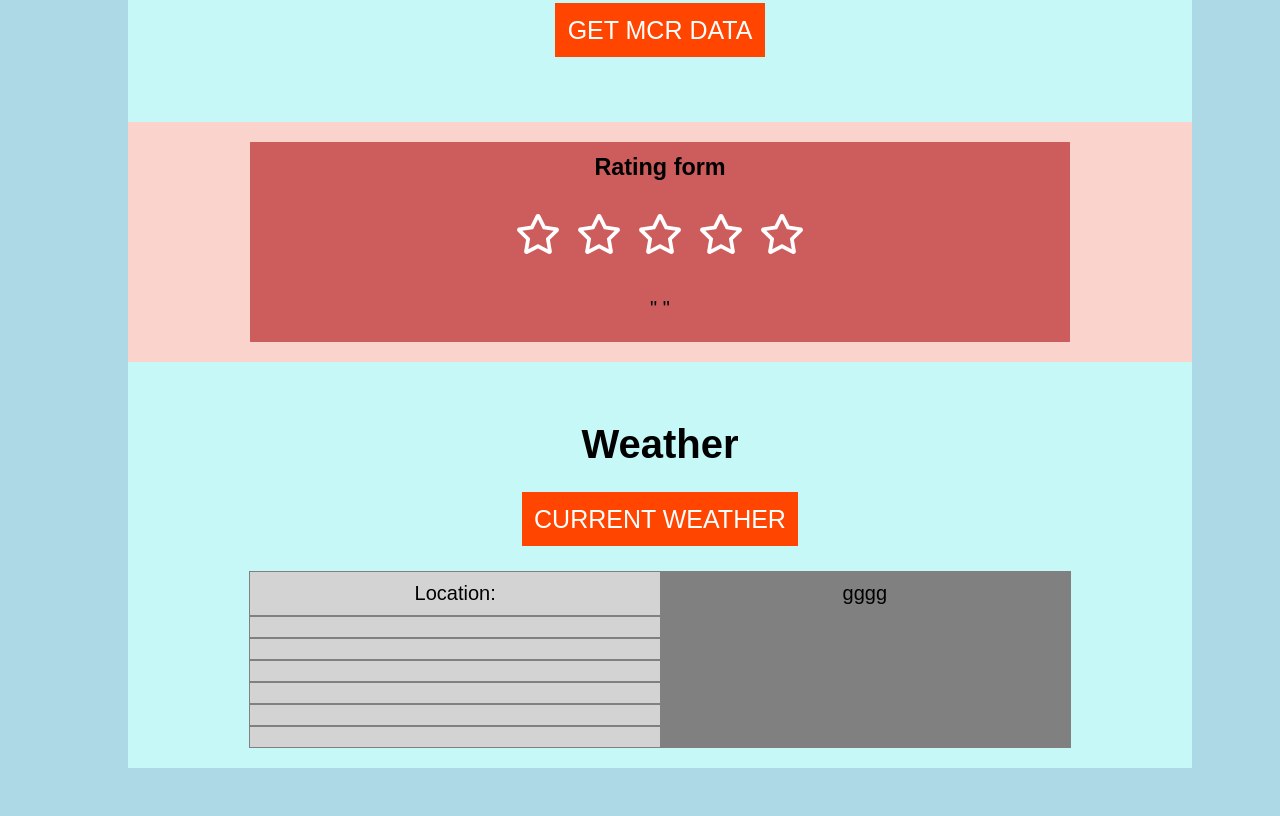
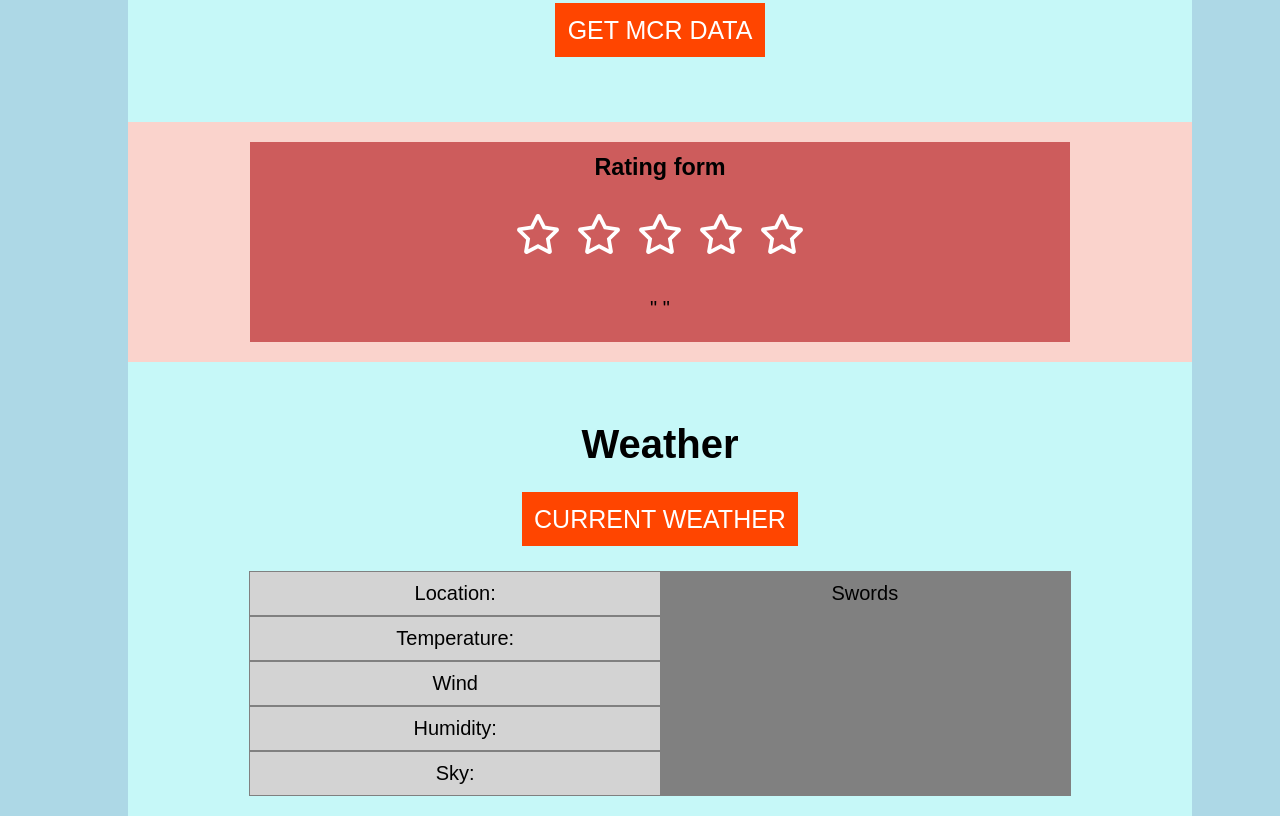
Before and after one commit to ArturMro/jquery-ajax, a plain HTML site: page index.html in a window 1280 px wide. Shown: the part 1491-2307 px from the top of the page. Before the commit the page ends 2259 px from the top, so only its background shows below. Drawn offline with nearby package versions, Linux system fonts and the light colour scheme.

Commit message:
Add files via upload

```diff
--- a/index.html
+++ b/index.html
@@ -60,13 +60,13 @@
         <button id="getWeather">Current Weather</button>
         <p id="weatherApi"></p>
 
-        <div class="weatherItems"><p>Location:</p><p id="">gggg</p></div>
-        <div class="weatherItems"><p></p><p id=""></p></div>
-        <div class="weatherItems"><p></p><p id=""></p></div>
-        <div class="weatherItems"><p></p><p id=""></p></div>
-        <div class="weatherItems"><p></p><p id=""></p></div>
-        <div class="weatherItems"><p></p><p id=""></p></div>
-        <div class="weatherItems"><p></p><p id=""></p></div>
+        <div class="weatherItems"><p>Location:</p><p id="location">Swords</p></div>
+        <div class="weatherItems"><p>Temperature:</p><p id="temperature">&nbsp;</p></div>
+        <div class="weatherItems"><p>Wind</p><p id="wind">&nbsp;</p></div>
+        <div class="weatherItems"><p>Humidity:</p><p id="humidity">&nbsp;</p></div>
+        <div class="weatherItems"><p>Sky:</p><p id="sky">&nbsp;</p></div>
+
+
       </div>
 
 
```
